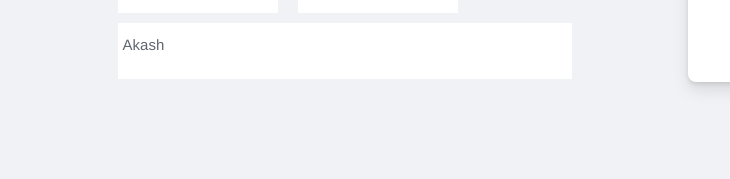
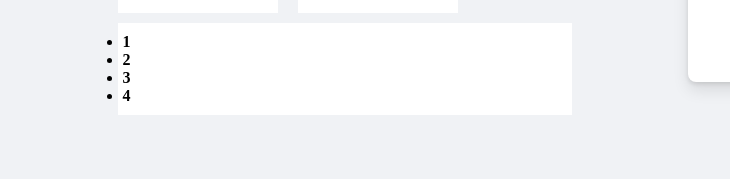
Before and after one commit to arijit6296/Fbloginpage.github.io, a plain HTML site: page index.html in a window 1280 px wide. Shown: the part 381-560 px from the top of the page, 0-730 px from the left. Drawn offline with Linux system fonts and the light colour scheme.

Commit message:
first commit

```diff
--- a/index.html
+++ b/index.html
@@ -31,13 +31,16 @@
                 </div>
                 <div class="box-wapper1">
                     <div class="header-text">
-                        <p id="text1"></p>
+                        <!-- <p id="text1"></p>
                         <p id="text2"></p>
                         <p id="text3"></p>
                         <p id="text4"></p>
                         <p id="text5"></p>
                         <p id="text6"></p>
-                        <p id="text7"></p>
+                        <p id="text7"></p> -->
+                        <ul id="list-items">
+
+                        </ul>
                     </div>
                 </div>
             </div>
--- a/js/custom.js
+++ b/js/custom.js
@@ -99,16 +99,17 @@ var userData = [
     address: "Berachampa , North 24 parganas",
   },
 ];
-
+// `${}` //concat
 // userData.splice(2, 1);
 // var userData1 = userData;
 // console.log(userData1 , 'userData');
+const dataList = document.getElementById('list-items');
 
 for (let i = 0; i <= userData.length - 1; i++) {
-  console.log(userData[i].firstName);
-  (document.getElementById("text1").innerHTML = userData[i].firstName),
-    userData[i].lastName,
-    userData[i].age,
-    userData[i].dob,
-    userData[i].address;
+  const item = userData[i];
+  const listItem = document.createElement("li");
+  listItem.innerHTML= `<strong>${i+1}</strong>`;
+  const subList = document.createElement("ul");
+  listItem.appendChild(subList); //
+  dataList.appendChild(listItem);
 }
```
